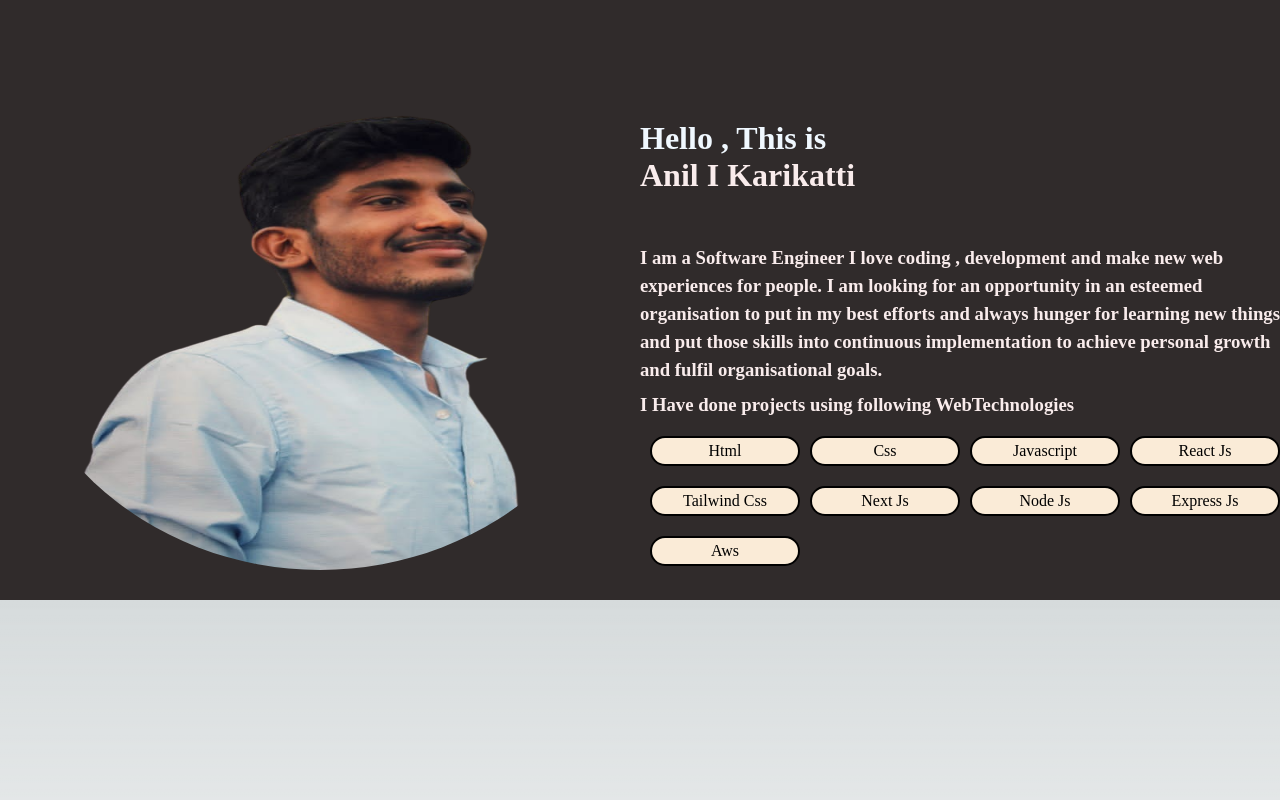
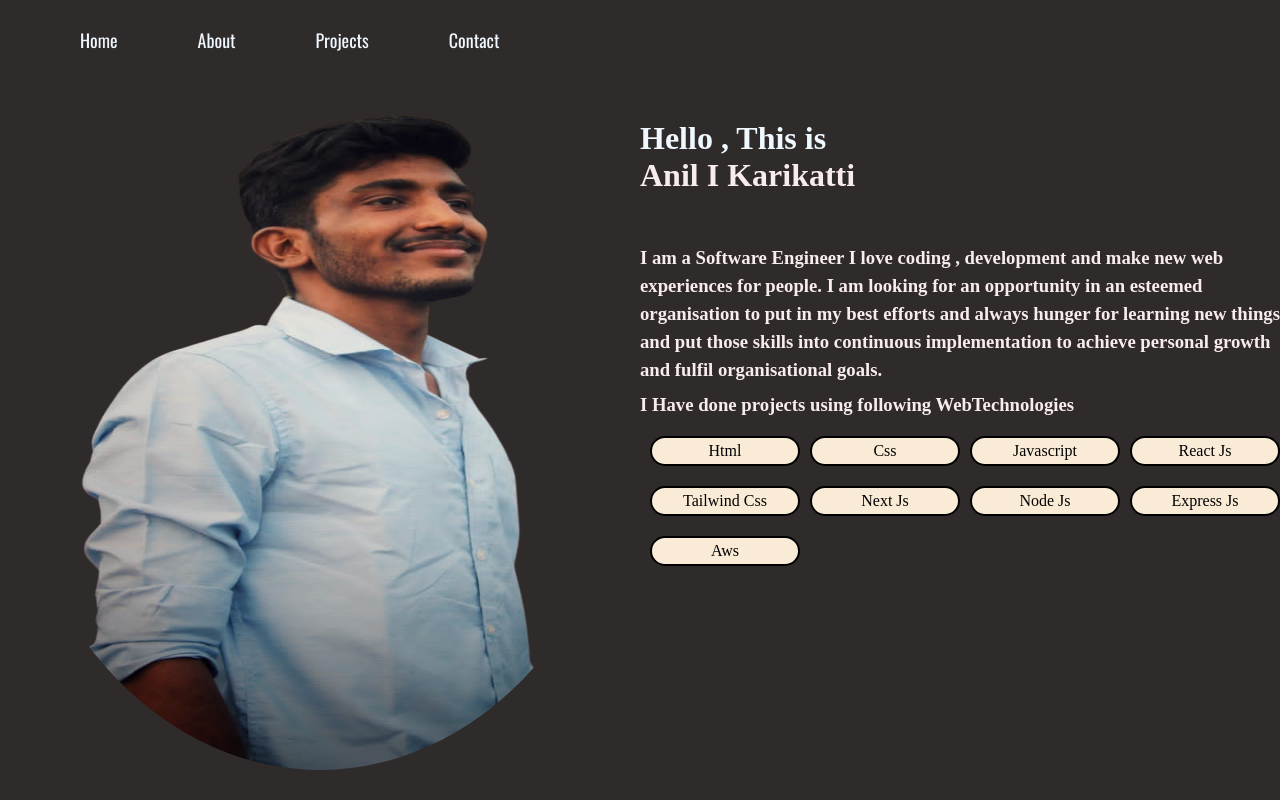
Before and after one commit to anilikarikatti/Portpolio, a Next.js app: page /components/home in a window 1280 px wide. Built offline with nearby package versions, Linux system fonts and the light colour scheme; a web font is replaced by a local one.

Commit message:
linking page done

```diff
--- a/pages/components/about.js
+++ b/pages/components/about.js
@@ -1,9 +1,10 @@
+import { Main1 } from "../index"
 
 
 export default function About(){
     return(
         <>
-
+        <Main1/>
         <div className='project-page' >
             <div className="flex" >
                 <div className=' wi backimg  height-100' >
--- a/pages/components/home.js
+++ b/pages/components/home.js
@@ -1,9 +1,9 @@
-
+import { Main1 } from "../index"
 
 export default function Home(){
     return(
         <>
-
+        <Main1></Main1>
         <div className='about' >
             <div className='img backimg'>
 
--- a/pages/components/projects.js
+++ b/pages/components/projects.js
@@ -1,11 +1,11 @@
 
 
-
+import { Main1 } from "../index"
 
 export default function Projects(){
     return(
         <>
-
+          <Main1/>
         <div className='project-page' >
             <h3 className="someMyWorks">some of my works</h3>
             <h1 className="projects">Projects</h1>
--- a/pages/index.js
+++ b/pages/index.js
@@ -6,13 +6,13 @@ import styles from '../styles/Home.module.css'
 import Home from './components/home'
 import Projects from './components/projects'
 import About from './components/about'
-
+import Link from 'next/link'
 
 
 
 const inter = Inter({ subsets: ['latin'] })
 
-export default function Main() {
+ export function Main1() {
   return (
     <>
      <Head>
@@ -21,18 +21,26 @@ export default function Main() {
      </Head>
       <main >
         <div className='headers'>
-          <div className='margin-left-30px'>Home</div>
-          <div className='margin-left-30px'>About</div>
-          <div className='margin-left-30px'>Projects</div>
-          <div className='margin-left-30px'>Contact</div>
+          <div className='margin-left-30px'><Link href="/">Home</Link></div>
+          <div className='margin-left-30px'> <Link href="/components/about">About</Link></div>
+          <div className='margin-left-30px'> <Link href="/components/projects">Projects</Link></div>
+          <div className='margin-left-30px'><Link href="/components/home">Contact</Link></div>
           {/* <div className='lef'>Anil IK</div> */}
         </div>
-            <div>
-              <Home/>
-              <Projects/>
-              <About></About>
-          </div>
+
         </main>
     </>
   )
 }
+
+export default function Main(){
+  return(
+    <>
+    <Main1/>
+    <div>
+    <Home/>
+    <Projects/>
+</div>
+</>
+    )
+}
--- a/styles/additional.css
+++ b/styles/additional.css
@@ -33,7 +33,7 @@
 .about{
     display: flex;
     align-items: flex-start;
-    height: 600px;
+    height: 100vh;
     /* width: 100vw; */
     background-color: rgb(48, 43, 43);
     justify-content: flex-start;
--- a/styles/projects.css
+++ b/styles/projects.css
@@ -1,8 +1,9 @@
 .someMyWorks{
-    /* margin-top: 30px; */
+    margin-top: 30px;
     margin-left: 50%;
     color: aliceblue;
     text-transform: capitalize;
+
 }
 
 .projects{
```
